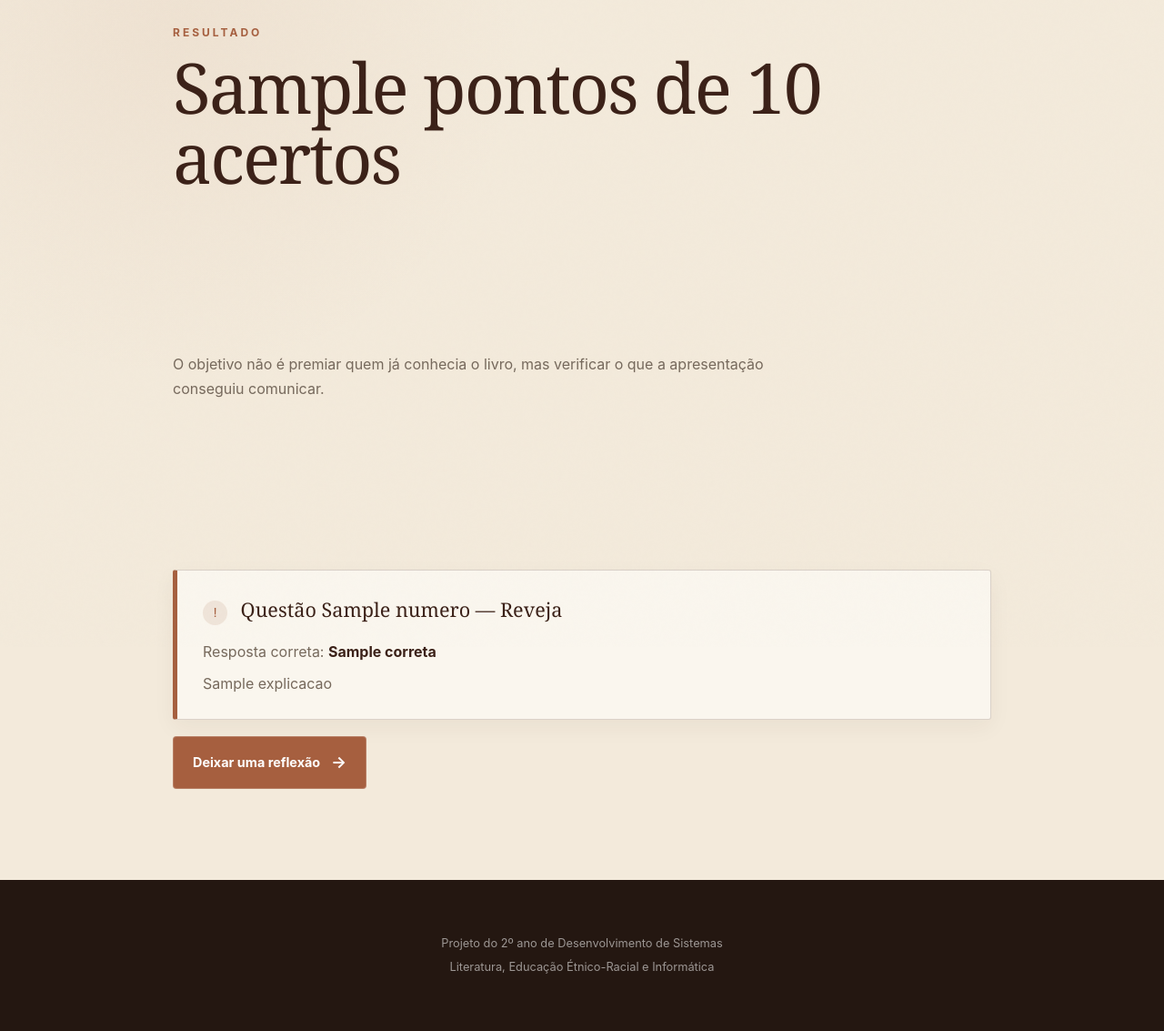
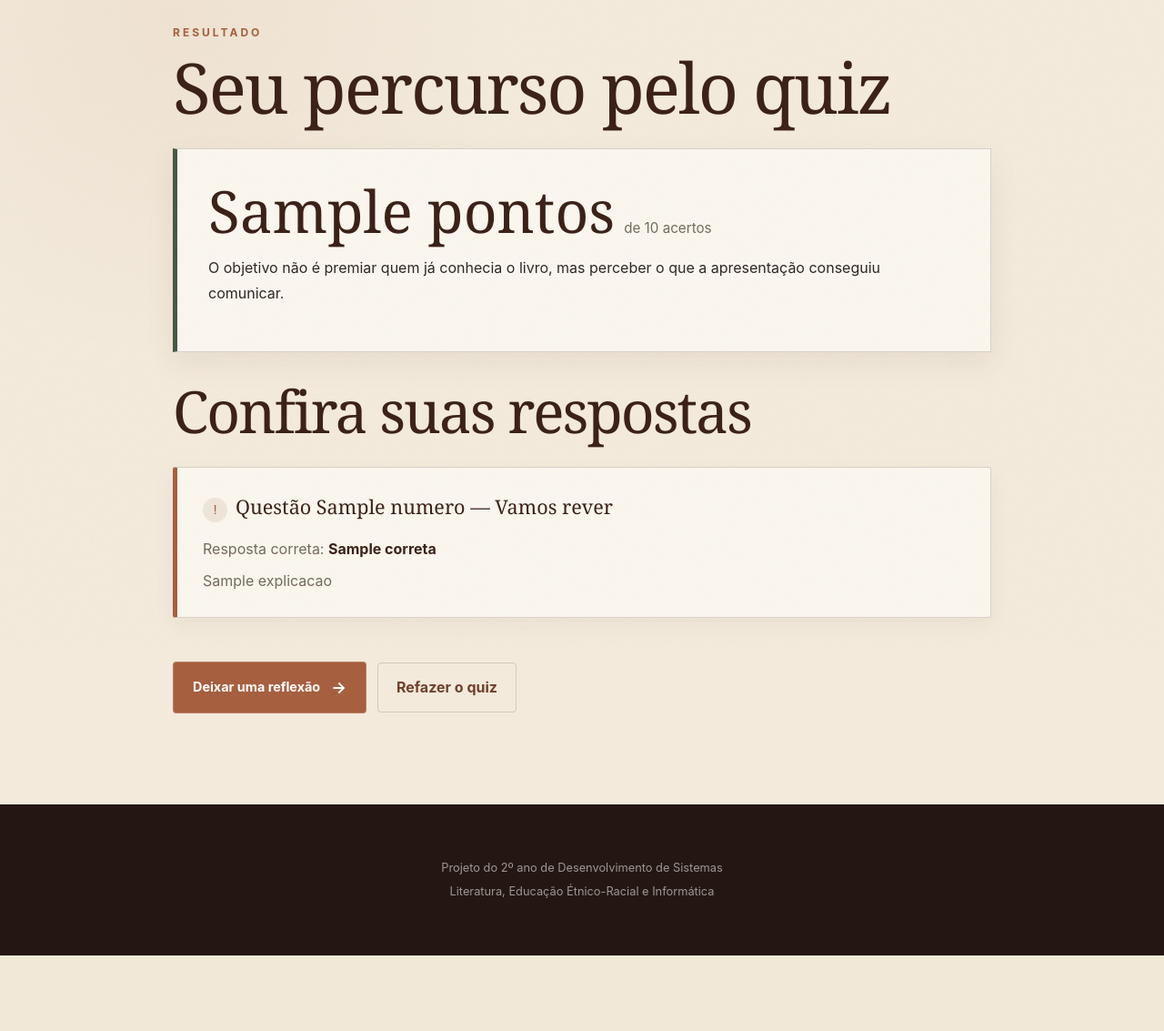
Before and after one commit to iagoos2111-arch/vozes-agua-negra, a Flask app: template templates/resultado.html in a window 1280 px wide. Shown: the part 89-1222 px from the top of the page at 91% size. After the commit the page ends 1139 px from the top, so only its background shows below. Run offline with Flask 3, Linux system fonts and the light colour scheme; the template is opened without the code that fills it: most values are stand-ins (such as "Sample title", 1, 10 or a date in 2020).

Commit message:
Add files via upload

```diff
--- a/templates/participar.html
+++ b/templates/participar.html
@@ -33,7 +33,7 @@
     {% endif %}
 
 
-    <form method="POST">
+    <form method="POST" class="form-participacao">
 
         <label for="tema_id">
             Tema
--- a/templates/quiz.html
+++ b/templates/quiz.html
@@ -4,7 +4,7 @@
 {% block conteudo %}
 
 
-<section class="secao estreita">
+<section class="secao estreita pagina-quiz">
 
     <span class="rotulo">
         QUIZ
--- a/templates/resultado.html
+++ b/templates/resultado.html
@@ -1,73 +1,29 @@
 {% extends "base.html" %}
 
+{% block conteudo %}
+<section class="secao estreita pagina-resultado">
+    <span class="rotulo">RESULTADO</span>
+    <h1>Seu percurso pelo quiz</h1>
 
-{% block conteudo %}
+    <div class="resultado-cabecalho">
+        <p class="resultado-pontuacao">{{ pontos }} <small>de {{ total }} acertos</small></p>
+        <p>O objetivo não é premiar quem já conhecia o livro, mas perceber o que a apresentação conseguiu comunicar.</p>
+    </div>
 
+    <h2>Confira suas respostas</h2>
+    <div class="resultado-lista">
+        {% for item in correcoes %}
+        <article class="correcao {{ 'certo' if item['acertou'] else 'errado' }}">
+            <h3>Questão {{ item["numero"] }} — {% if item["acertou"] %}Você acertou{% else %}Vamos rever{% endif %}</h3>
+            <p>Resposta correta: <strong>{{ item["correta"] }}</strong></p>
+            <p>{{ item["explicacao"] }}</p>
+        </article>
+        {% endfor %}
+    </div>
 
-<section class="secao estreita">
-
-    <span class="rotulo">
-        RESULTADO
-    </span>
-
-    <h1>
-        {{ pontos }} de {{ total }} acertos
-    </h1>
-
-    <p class="introducao">
-        O objetivo não é premiar quem já conhecia o livro,
-        mas verificar o que a apresentação conseguiu comunicar.
-    </p>
-
-
-    <!--
-    Repete a correção para cada questão.
-    -->
-    {% for item in correcoes %}
-
-    <article
-        class="correcao
-        {{ 'certo' if item['acertou'] else 'errado' }}"
-    >
-
-        <h3>
-            Questão {{ item["numero"] }} —
-
-            {% if item["acertou"] %}
-
-                Acertou
-
-            {% else %}
-
-                Reveja
-
-            {% endif %}
-        </h3>
-
-
-        <p>
-            Resposta correta:
-            <strong>{{ item["correta"] }}</strong>
-        </p>
-
-
-        <p>
-            {{ item["explicacao"] }}
-        </p>
-
-    </article>
-
-    {% endfor %}
-
-
-    <a
-        class="botao"
-        href="{{ url_for('participar') }}"
-    >
-        Deixar uma reflexão
-    </a>
-
+    <div class="resultado-acoes">
+        <a class="botao" href="{{ url_for('participar') }}">Deixar uma reflexão</a>
+        <a class="botao-secundario" href="{{ url_for('quiz') }}">Refazer o quiz</a>
+    </div>
 </section>
-
-
 {% endblock %}
```
